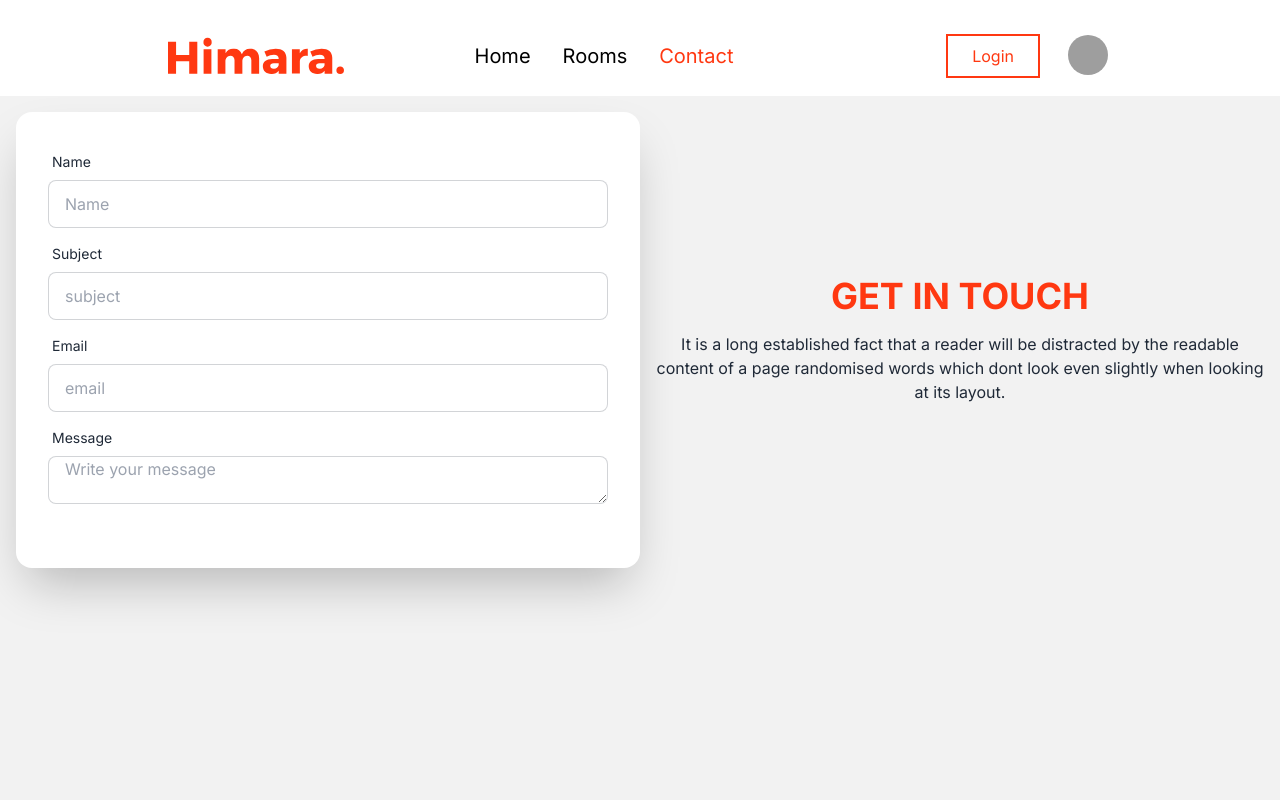
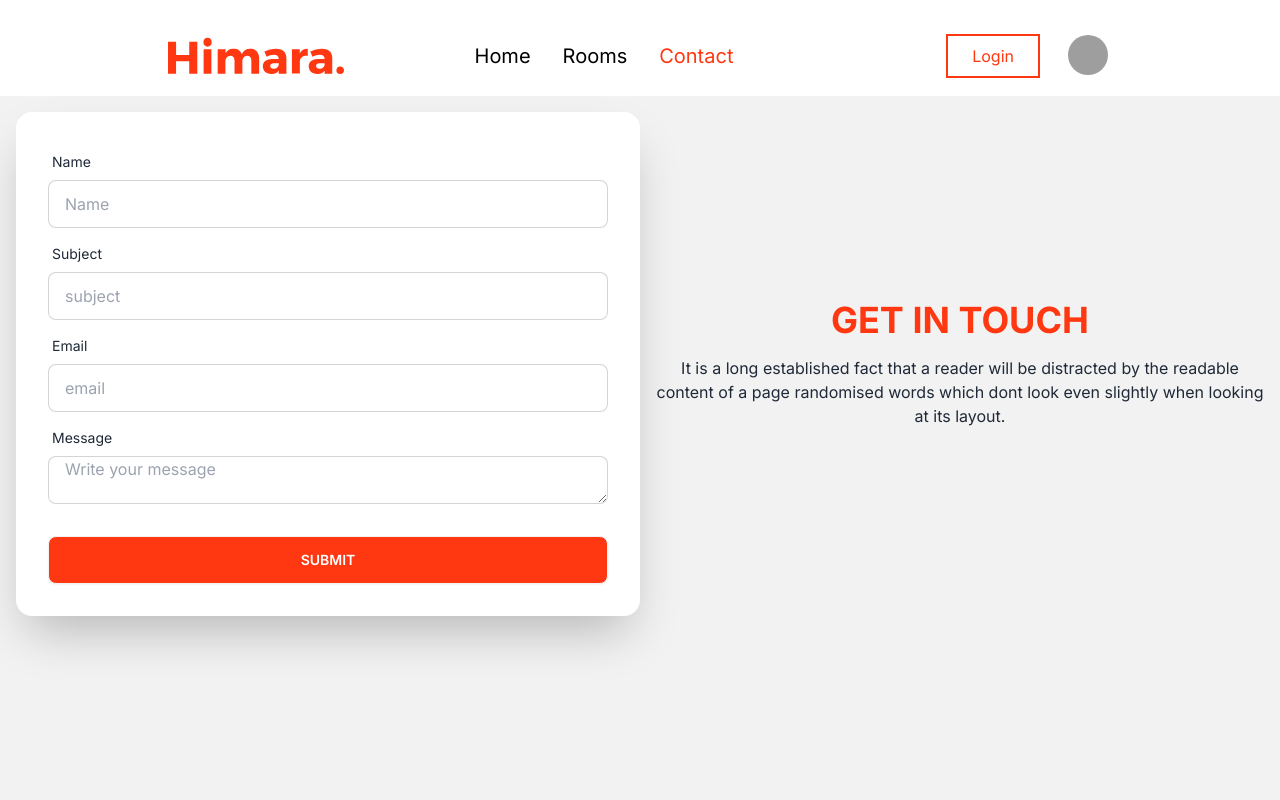
Before and after one commit to rokonmahmud/hotel-booking-client, a React (Vite) app: page /contact in a window 1280 px wide. Shown: the top 800 px of the page. Built offline with nearby package versions, Linux system fonts and the light colour scheme; no server answers; grey boxes are pictures that could not be loaded.

Commit message:
get data from contact page

```diff
--- a/src/assets/Contact/Contact.jsx
+++ b/src/assets/Contact/Contact.jsx
@@ -60,7 +60,7 @@ const Contact = () => {
                   />
                 </div>
                 <div className="form-control mt-6">
-                  {/* <button className="btn bg-[#FF3811] text-white">Submit</button> */}
+                  <button className="btn bg-[#FF3811] text-white">Submit</button>
                 </div>
               </form>
             </div>
```
